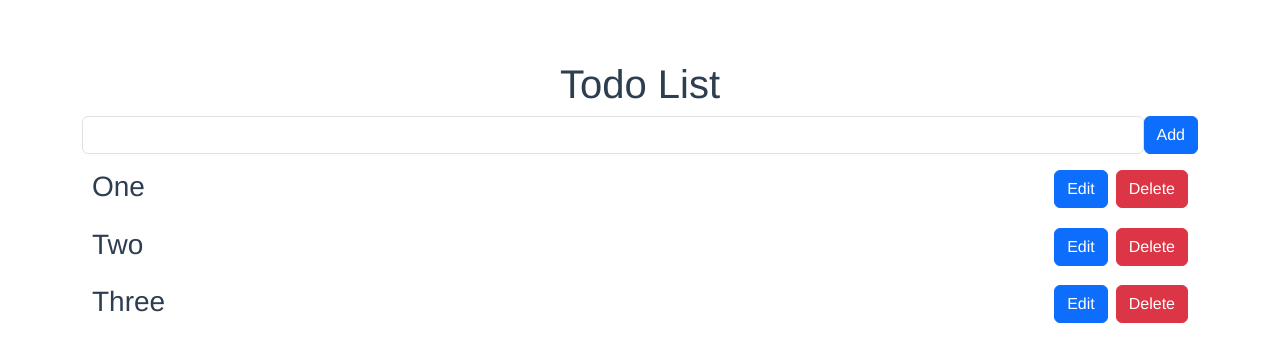
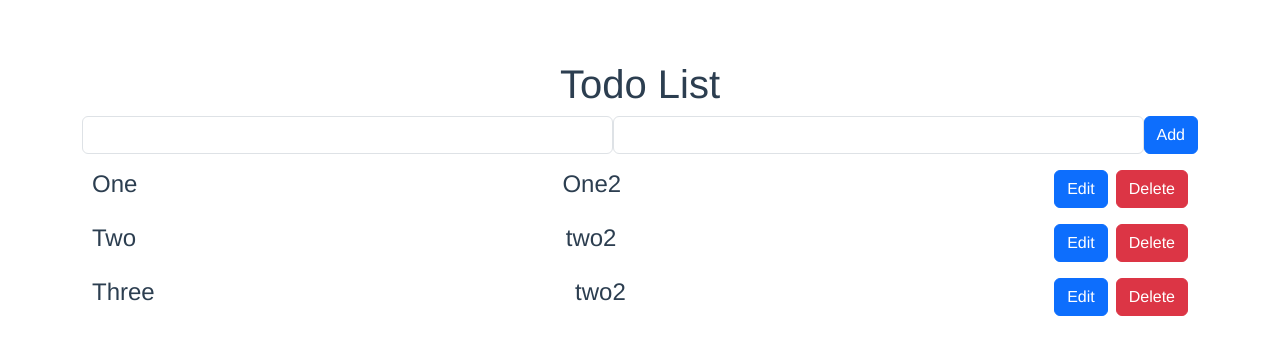
Before and after one commit to SALMANFARS/userListWithVueJS, a Vue app: page / in a window 1280 px wide. Shown: the top 362 px of the page. Built offline with nearby package versions, Linux system fonts and the light colour scheme.

Commit message:
editUser

```diff
--- a/src/components/TodoInput.vue
+++ b/src/components/TodoInput.vue
@@ -3,6 +3,7 @@
     <h1>Todo List</h1>
     <div class="txtBtn">
     <input @change="todoTextChange" v-bind:value="todoText" class="col form-control mr-2" type="text" />
+    <input @change="todoText2Change" v-bind:value="todoText2" class="col form-control mr-2" type="text" />
     <button  @click="addTodoI" class="btn btn-primary">Add</button>
     </div>
   </div>
@@ -14,7 +15,8 @@ import { v1 } from 'uuid';
 export default {
     data() {
         return {
-            todoText: ""
+            todoText: "",
+            todoText2: ""
         };
     },
      methods: {
@@ -22,14 +24,19 @@ export default {
          todoTextChange(e) {
              this.todoText = e.target.value;
          },
+         todoText2Change(e) {
+             this.todoText2 = e.target.value;
+         },
     addTodoI() {
         this.addTodo({
             id: v1(),
-            title: this.todoText
+            title: this.todoText,
+            title2: this.todoText2,
         });
         this.todoText = "";
+        this.todoText2 = "";
     },
-   }
+   },
 };
 </script>
 
--- a/src/components/TodoItem.vue
+++ b/src/components/TodoItem.vue
@@ -1,9 +1,16 @@
 <template>
   <div>
     <div class="cl1 my-3 justify-content-between">
-      <h3>{{ todo.title }}</h3>
+      <template v-if="!editing">
+        <h4>{{ todo.title }}</h4>
+        <h4>{{ todo.title2 }}</h4>
+      </template>
+      <template v-else>
+        <input v-bind:value="todoText" @change="todoTextChange" type="text" class="col form-control">
+        <input v-bind:value="todoText2" @change="todoText2Change" type="text" class="col form-control">
+      </template>
       <div>
-        <button class="btn btn-primary mx-2">Edit</button>
+        <button @click="updateTodoI(todo)" class="btn btn-primary mx-2">{{ editing  ? 'Update':'Edit' }}</button>
         <button @click="deleteTodo(todo.id)" class="btn btn-danger">Delete</button>
       </div>
     </div>
@@ -12,13 +19,39 @@
 
 <script>
 import { mapActions } from "vuex";
+
 export default {
-    props: {
-        todo:{}
+  props: {
+    todo: {}
+  },
+  data() {
+    return {
+      todoText: "",
+      todoText2: "",
+      editing: false
+    };
+  },
+  methods: {
+    ...mapActions(["deleteTodo", "updateTodo"]),
+    todoTextChange(e) {
+      this.todoText = e.target.value;
     },
-    methods: {
-        ...mapActions(['deleteTodo'])
+    todoText2Change(e) {
+      this.todoText2 = e.target.value;
+    },
+    updateTodoI(todo) {
+      this.editing = !this.editing;
+
+      if (this.editing) {
+        this.todoText = todo.title;
+        this.todoText2 = todo.title2;
+      } else {
+        todo.title = this.todoText;
+        todo.title2 = this.todoText2;
+        this.updateTodo(todo);
+      }
     }
+  }
 };
 </script>
 
--- a/src/store/index.js
+++ b/src/store/index.js
@@ -6,14 +6,18 @@ export default createStore({
       {
         id: 1,
         title: "One",
+        title2: "One2",
       },
       {
         id: 2,
         title: "Two",
+        title2: "two2",
+
       },
       {
         id: 3,
         title: "Three",
+        title2: "two2",
       },
     ],
   },
@@ -22,20 +26,28 @@ export default createStore({
   },
   actions: {
     addTodo({ commit }, todo) {
-      commit('add_todo', todo);
+      commit("add_todo", todo);
     },
-    deleteTodo({commit }, id) {
-      commit('delete_todo', id);
+    deleteTodo({ commit }, id) {
+      commit("delete_todo", id);
+    },
+    updateTodo({ commit }, todo) {
+      commit("update_todo", todo);
     },
   },
   mutations: {
     add_todo(state, todo) {
       state.todos.push(todo);
-
     },
     delete_todo(state, id) {
       state.todos = state.todos.filter((todo) => todo.id != id);
-    }
+    },
+    update_todo(state, todo) {
+      let index = state.todos.findIndex((t) => t.id == todo.id);
+      if (index != -1) {
+        state.todos[index] = todo;
+      }
+    },
   },
 
   modules: {},
```
